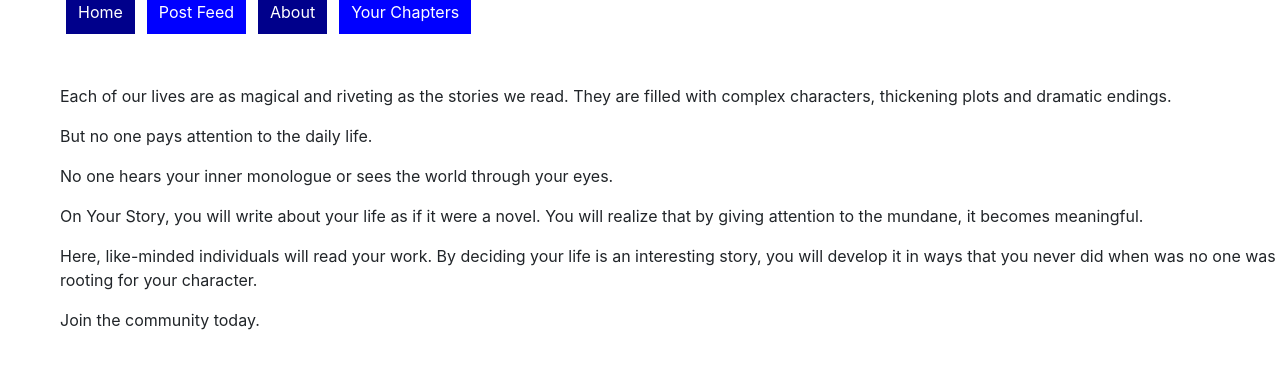
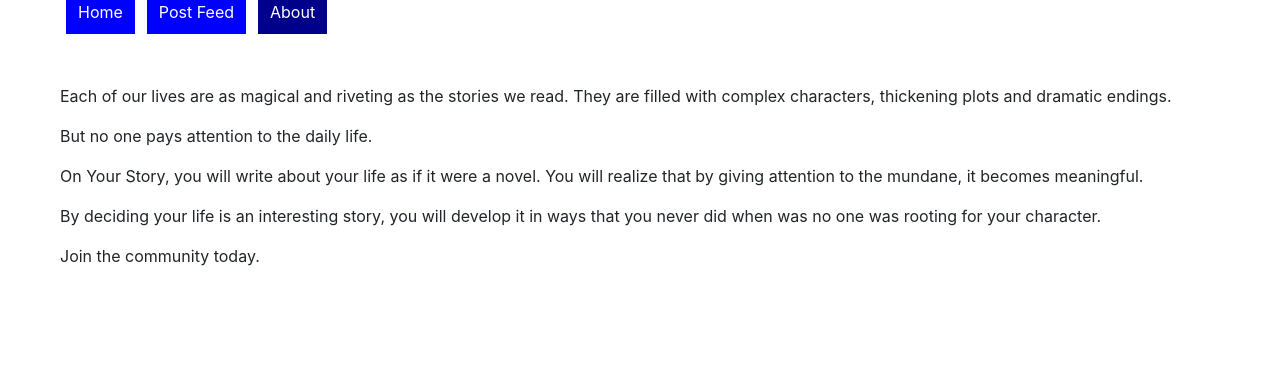
Before and after one commit to elaineparie/your-story, a React (Create React App) app: page /about in a window 1280 px wide. Shown: the top 368 px of the page. Built offline with nearby package versions, Linux system fonts and the light colour scheme.

Commit message:
fixes routes

```diff
--- a/src/App.js
+++ b/src/App.js
@@ -6,6 +6,58 @@ import PostForm from './components/Postform'
 import { Provider } from 'react-redux'
 import store from './store'
 import Home from './components/presentational/Home'
+import ReactDOM from 'react-dom';
+import './index.css';
+import * as serviceWorker from './serviceWorker';
+import Bootstrap from 'bootstrap/dist/css/bootstrap.css';
+import routes from './routes'
+import PostPage from './components/presentational/PostPage'
+import About from './components/presentational/About'
+import SignUp from './components/SignUp'
+import SignInForm from './components/SignInForm'
+// import store from './store';
+import { BrowserRouter as Router, Route, NavLink } from 'react-router-dom';
+
+
+
+
+const link = {
+  width: '100px',
+  padding: '12px',
+  margin: '0 6px 6px',
+  background: 'blue',
+  textDecoration: 'none',
+  color: 'white',
+}
+
+
+const Navbar = () =>
+  <div>
+    <NavLink
+      to="/home"
+      style={link}
+      activeStyle={{
+        background: 'darkblue'
+      }}
+    >Home</NavLink>
+    <NavLink
+      to="/posts"
+      exact
+      style={link}
+      activeStyle={{
+        background: 'darkblue'
+      }}
+    >Post Feed</NavLink>
+    <NavLink
+      to="/about"
+      exact
+      style={link}
+      activeStyle={{
+        background: 'darkblue'
+      }}
+    >About</NavLink>
+  </div>;
+
 
 
 
@@ -13,15 +65,19 @@ class App extends Component {
   render() {
     return (
       <Provider store={store}>
-        <div className="App">
-          <header className="App-header">
-          </header>
-          <PostForm />
-          <hr />
-          <Posts />
-          <Home />
-        </div>
-      </Provider>
+        <Router>
+         <React.Fragment>
+          <Navbar />
+          <Route exact path="/home" render={Home} />
+          <Route path="/posts" component={PostPage} />
+         <Route exact path="/about" render={About} />
+         <Route exact path="/signin" component={SignInForm} />
+         <Route exact path="/" component={SignUp} />
+
+         </React.Fragment>
+       </Router>
+       </Provider>
+
     );
   }
 }
--- a/src/actions/postActions.js
+++ b/src/actions/postActions.js
@@ -34,19 +34,6 @@ export const createPost = (postData) => dispatch => {
 };
 
 
-export const userPosts = () => dispatch => {
-    fetch('http://localhost:3001/posts/user', {
-      headers: {
-      "Authorization":"Bearer eyJhbGciOiJIUzI1NiJ9.eyJ1c2VyX2lkIjoxOH0.sdz2a2JQ0JV2rMKiXbRJAH-pu4bYKPesMg-4wQ2AbH0"
-    }
-  })
-    .then(res => res.json())
-    .then(userposts => dispatch({
-      type: USER_POSTS,
-      payload: userposts
-    })).catch(error => console.log("my error ", error));
-}
-
 export const deletePostId = (id) => dispatch => {
     fetch('http://localhost:3001/posts/' + id, {
       method: 'delete'
--- a/src/components/Postform.js
+++ b/src/components/Postform.js
@@ -37,6 +37,12 @@ class PostForm extends React.Component {
     };
 
     this.props.createPost(post);
+
+    this.setState({
+      title: "",
+      body: ""
+    })
+
   }
 
   render() {
--- a/src/components/Posts.js
+++ b/src/components/Posts.js
@@ -5,6 +5,7 @@ import { fetchPosts, deletePostId } from '../actions/postActions';
 import Post from './Post.js'
 import { bindActionCreators } from 'redux';
 import { Redirect, BrowserRouter } from 'react-router-dom';
+
 
 
 
@@ -46,7 +47,7 @@ class Posts extends React.Component {
         </div>
         );
       }else{
-        return <BrowserRouter><Redirect to="/signin" /></BrowserRouter>
+        return <BrowserRouter><Redirect to="/" /></BrowserRouter>
       }
     }
   }
--- a/src/components/UserPosts.js
+++ /dev/null
@@ -1,59 +0,0 @@
-import React from 'react';
-import PropTypes from 'prop-types';
-import { connect } from 'react-redux';
-import { userPosts } from '../actions/postActions';
-import Post from './Post.js'
-import { BrowserRouter, Route, NavLink, Redirect } from 'react-router-dom';
-
-class UserPosts extends React.Component {
-  //
-  // componentWillMount = () => {
-  //   this.props.userPosts();
-  // }
-
-  componentWillReceiveProps = (nextProps) => {
-    if(nextProps.newPost) {
-      this.props.posts.unshift(nextProps.newPost)
-    }
-  }
-
-  renderUserPosts() {
-
-    console.log(this.props.posts)
-
-    return this.props.posts.map((post, id) => <Post delete={this.props.delete} key={id} title={post.title} text={post} body={post.body} />)
-  }
-
-    render() {
-      console.log(this.props)
-      if (localStorage.getItem("jwtToken")){
-        return (
-          <div>
-        {this.renderUserPosts()}
-        </div>
-        );
-      }else{
-        return <BrowserRouter><Redirect to="/signin" /></BrowserRouter>
-      }
-    }
-  }
-
-    UserPosts.propTypes = {
-      posts: PropTypes.array.isRequired,
-      newPost: PropTypes.object,
-      userposts: PropTypes.array
-    }
-
-    const mapStateToProps = state => ({
-      posts: state.posts.items,
-      newPost: state.posts.item
-    })
-
-    const mapDispatchToProps = dispatch => {
-  return {
-    // delete: post => dispatch({type: 'DELETE_POST', payload: post }),
-    UserPosts: () => dispatch(UserPosts())
-  }
-}
-
-export default connect(mapStateToProps, mapDispatchToProps)(UserPosts);
--- a/src/components/presentational/About.js
+++ b/src/components/presentational/About.js
@@ -5,9 +5,8 @@ const About = props =>
 <div className="paragraph">
 <p>Each of our lives are as magical and riveting as the stories we read. They are filled with complex characters, thickening plots and dramatic endings. </p>
 <p>But no one pays attention to the daily life. </p>
-<p>No one hears your inner monologue or sees the world through your eyes. </p>
 <p>On Your Story, you will write about your life as if it were a novel. You will realize that by giving attention to the mundane, it becomes meaningful.</p>
-<p> Here, like-minded individuals will read your work. By deciding your life is an interesting story, you will develop it in ways that you never did when was no one was rooting for your character.</p>
+<p>By deciding your life is an interesting story, you will develop it in ways that you never did when was no one was rooting for your character.</p>
 <p>Join the community today.</p>
  </div>
 
--- a/src/components/presentational/PostPage.js
+++ b/src/components/presentational/PostPage.js
@@ -5,14 +5,19 @@ import { logoutUser } from '../../services/user'
 
 
 
-
+const handleLogout = () => {
+  debugger
+  logoutUser()
+}
 
 class PostPage extends React.Component {
 
   render() {
     return (
       <div>
+      <br />
       <button onClick={this.handleLogout}>Log out</button>
+      <hr />
     <PostForm />
     <Posts />
   </div>);
--- a/src/index.js
+++ b/src/index.js
@@ -19,69 +19,13 @@ import thunk from 'redux-thunk';
 import rootReducer from './reducers/index'
 
 
-const link = {
-  width: '100px',
-  padding: '12px',
-  margin: '0 6px 6px',
-  background: 'blue',
-  textDecoration: 'none',
-  color: 'white',
-}
-
-
-const Navbar = () =>
-  <div>
-    <NavLink
-      to="/"
-      style={link}
-      activeStyle={{
-        background: 'darkblue'
-      }}
-    >Home</NavLink>
-    <NavLink
-      to="/posts"
-      exact
-      style={link}
-      activeStyle={{
-        background: 'darkblue'
-      }}
-    >Post Feed</NavLink>
-    <NavLink
-      to="/about"
-      exact
-      style={link}
-      activeStyle={{
-        background: 'darkblue'
-      }}
-    >About</NavLink>
-    <NavLink
-      to="/userposts"
-      exact
-      style={link}
-      activeStyle={{
-        background: 'darkblue'
-      }}
-    >Your Chapters</NavLink>
-  </div>;
-
-
 const store = createStore(rootReducer, applyMiddleware(thunk));
-ReactDOM.render((
-  <Provider store={store}>
-  <Router>
-      <React.Fragment>
-       <Navbar />
-    <Route exact path="/" render={Home} />
-    <Route path="/posts" component={PostPage} />
-    <Route exact path="/about" render={About} />
-    <Route exact path="/signup" component={SignUp} />
-    <Route exact path="/userposts" component={UserPosts} />
-    <Route path="/signin" component={SignInForm} />
-
-    </React.Fragment>
-  </Router>
-  </Provider>),
-  document.getElementById('root'));
+  ReactDOM.render(
+      <Provider store={store}>
+          <App />
+      </Provider>,
+      document.getElementById('root')
+  );
 
 // If you want your app to work offline and load faster, you can change
 // unregister() to register() below. Note this comes with some pitfalls.
--- a/src/services/user.js
+++ b/src/services/user.js
@@ -23,6 +23,5 @@ export function signInUser(signInParams) {
 
 
 export function logoutUser() {
-debugger
   localStorage.removeItem("jwtToken")
 }
```
Also changed, not shown: src/components/presentational/UserPosts.js (deleted, +0 -8 lines).
